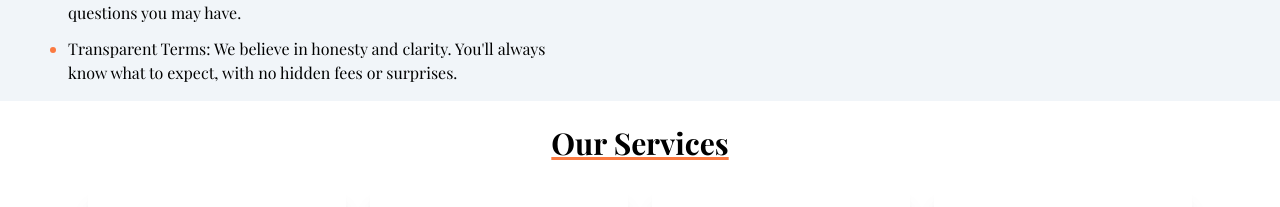
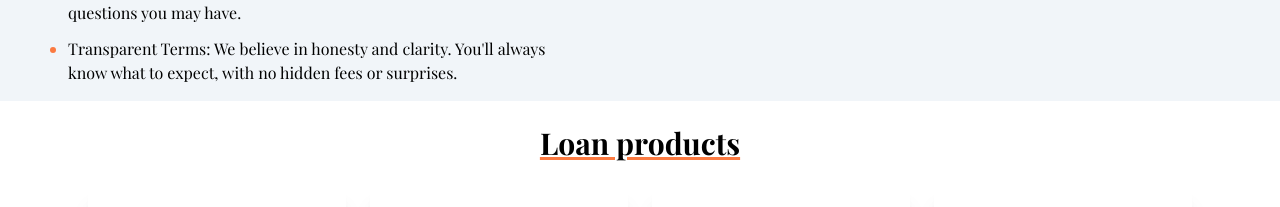
Before and after one commit to Outwerk/project2, a React (Create React App) app: page / in a window 1280 px wide. Shown: the part 3203-3410 px from the top of the page. Built offline with nearby package versions, Linux system fonts and the light colour scheme; a web font is replaced by a local one.

Commit message:
fix typos

```diff
--- a/src/sections/LoanProducts.js
+++ b/src/sections/LoanProducts.js
@@ -82,7 +82,7 @@ const LoanProducts = () => {
   return (
     <div className='h-full md:h-screen'>
       <div className="max-w-6xl mx-auto p-6">
-        <h2 className="text-3xl font-bold mb-6 text-center underline-thick  ">Our Services</h2>
+        <h2 className="text-3xl font-bold mb-6 text-center underline-thick  ">Loan products</h2>
         <div className="grid md:grid-cols-2 lg:grid-cols-4 gap-6">
           {LoanProductsData.map((service) => (
             <div key={service.id} className="bg-white shadow-xl rounded-lg p-6 text-center text-[#FB7A41] hover:scale-105 hover:bg-[#FB7A41] hover:text-white   ">
```
